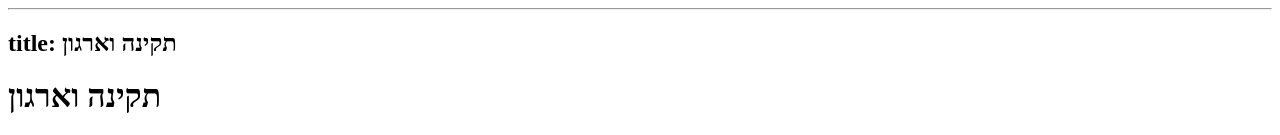
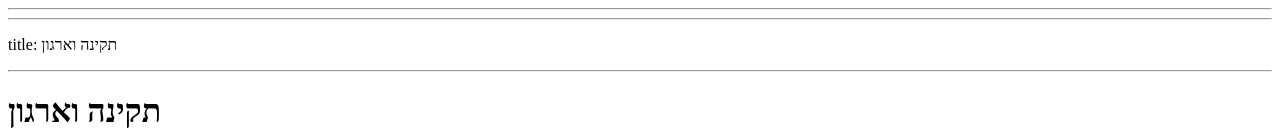
Before and after one commit to Jiggle-89/docs, a Next.js app: page /tkina in a window 1280 px wide. Shown: the top 135 px of the page. Built offline with nearby package versions, Linux system fonts and the light colour scheme.

Commit message:
Updating contents of file.mdx

```diff
--- a/pages/tkina.mdx
+++ b/pages/tkina.mdx
@@ -1,6 +1,10 @@
 ***
 
-## title: תקינה וארגון
+---
+
+title: תקינה וארגון
+
+---
 
 import {Card, Cards} from 'nextra/components'
 import rule from 'components/rule.png'
```
